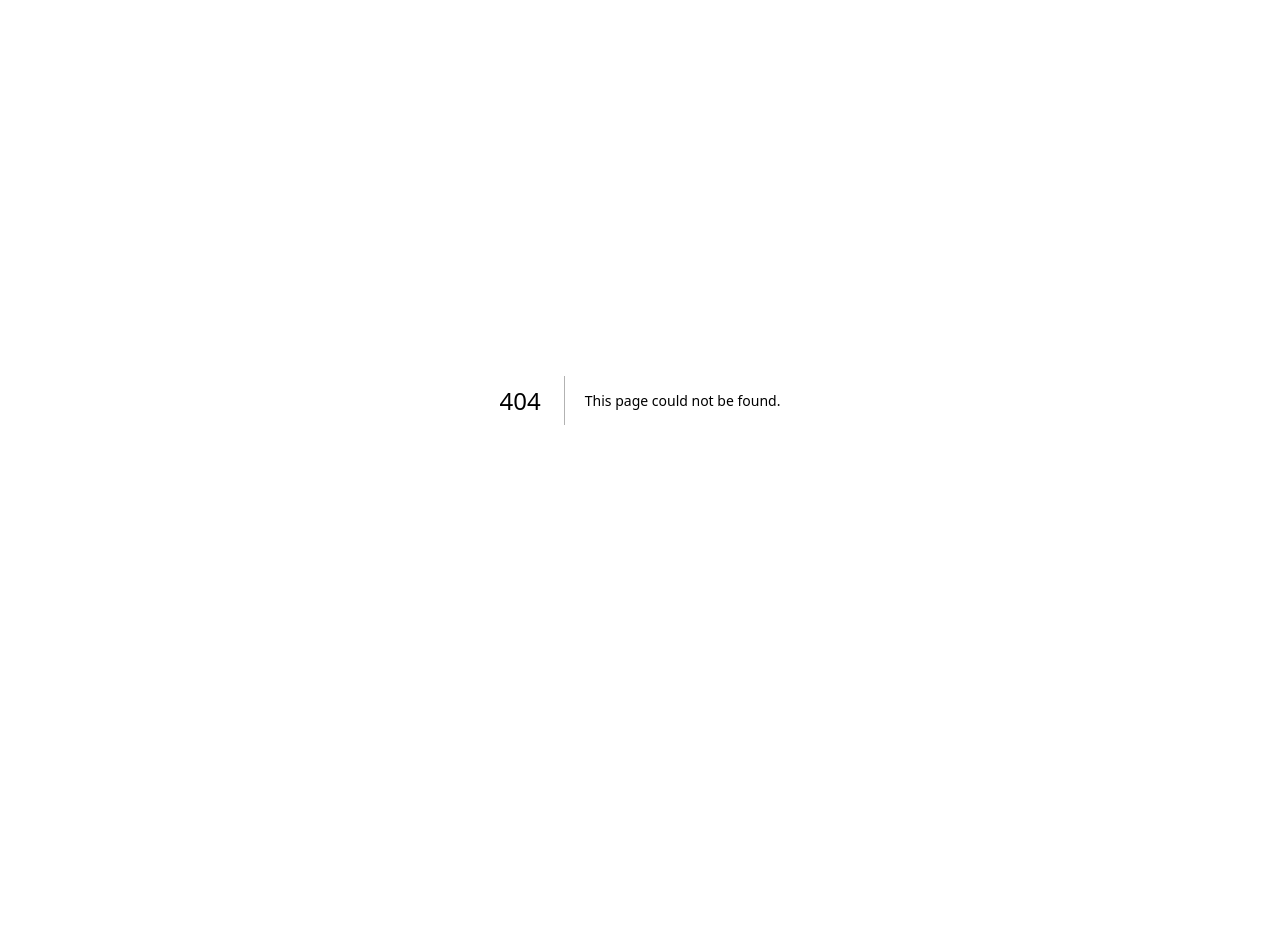
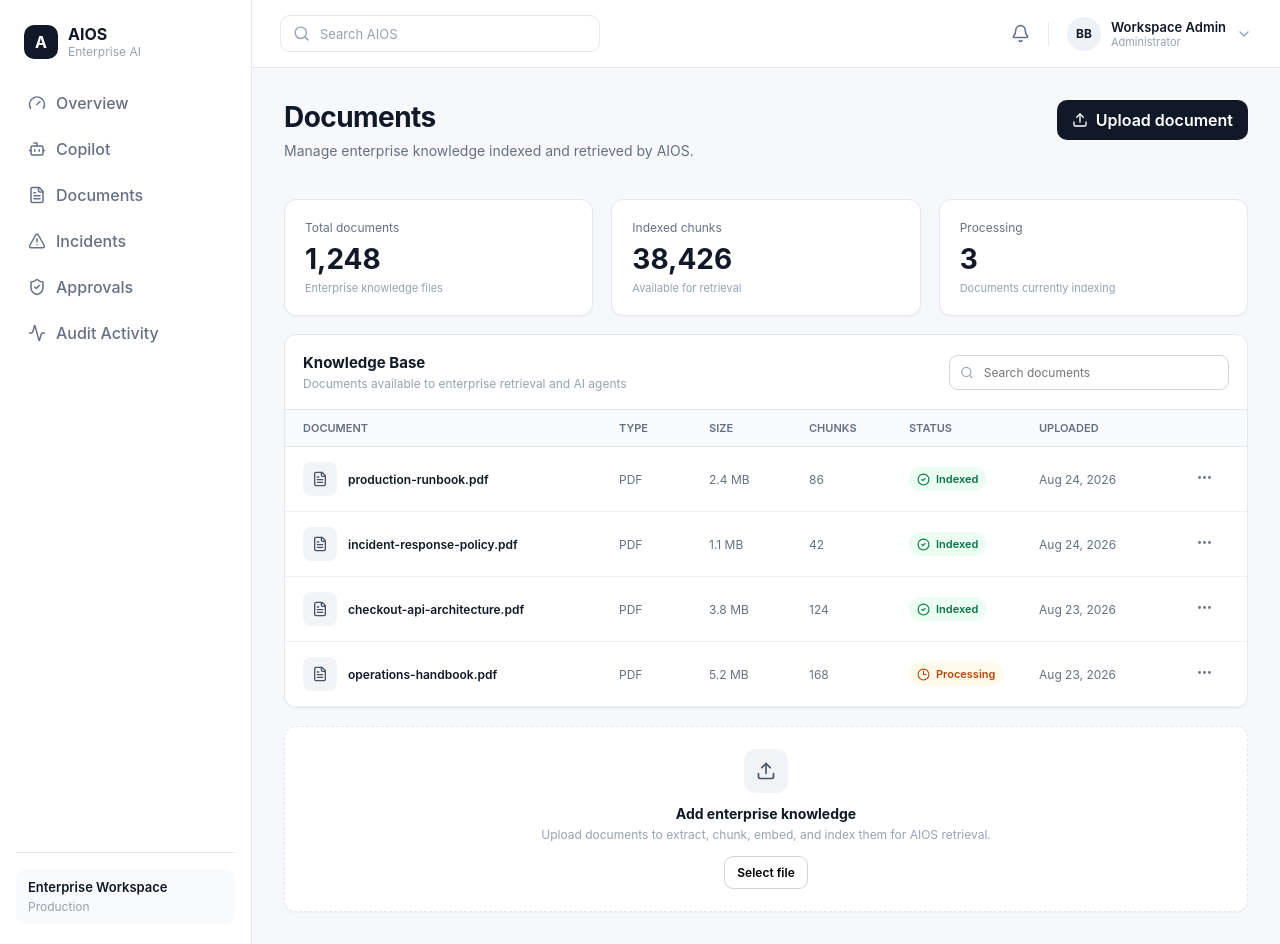
Before and after one commit to BaharathBathula/Enterprise-AI-Operations-Platform-AIOS-, a Next.js app in the folder frontend/: page /documents in a window 1280 px wide. Before the commit this address had no page. Before the commit the page ends 800 px from the top, so only its background shows below. Built offline with nearby package versions, Linux system fonts and the light colour scheme.

Commit message:
Add DocumentsPage component for document management
This file implements a DocumentsPage component that displays a list of documents with their details, including upload status and metrics. It features a user interface for document management, including an upload button and a search input.

```diff
--- /dev/null
+++ b/frontend/src/app/documents/page.tsx
@@ -0,0 +1,457 @@
+import {
+  CheckCircle2,
+  Clock3,
+  FileText,
+  MoreHorizontal,
+  Search,
+  Upload,
+} from "lucide-react";
+
+import { AppShell } from "@/components/app-shell";
+
+const documents = [
+  {
+    name: "production-runbook.pdf",
+    type: "PDF",
+    size: "2.4 MB",
+    chunks: 86,
+    status: "Indexed",
+    uploaded: "Aug 24, 2026",
+  },
+  {
+    name: "incident-response-policy.pdf",
+    type: "PDF",
+    size: "1.1 MB",
+    chunks: 42,
+    status: "Indexed",
+    uploaded: "Aug 24, 2026",
+  },
+  {
+    name: "checkout-api-architecture.pdf",
+    type: "PDF",
+    size: "3.8 MB",
+    chunks: 124,
+    status: "Indexed",
+    uploaded: "Aug 23, 2026",
+  },
+  {
+    name: "operations-handbook.pdf",
+    type: "PDF",
+    size: "5.2 MB",
+    chunks: 168,
+    status: "Processing",
+    uploaded: "Aug 23, 2026",
+  },
+];
+
+export default function DocumentsPage() {
+  return (
+    <AppShell>
+      <div
+        style={{
+          display: "flex",
+          justifyContent: "space-between",
+          alignItems: "flex-start",
+          gap: 20,
+        }}
+      >
+        <div>
+          <h1 className="page-title">
+            Documents
+          </h1>
+
+          <p className="page-subtitle">
+            Manage enterprise knowledge indexed
+            and retrieved by AIOS.
+          </p>
+        </div>
+
+        <button
+          type="button"
+          style={{
+            display: "flex",
+            alignItems: "center",
+            gap: 8,
+            border: "none",
+            borderRadius: 10,
+            background: "#111827",
+            color: "#ffffff",
+            padding: "10px 15px",
+            fontWeight: 600,
+            cursor: "pointer",
+          }}
+        >
+          <Upload size={16} />
+          Upload document
+        </button>
+      </div>
+
+      <section
+        style={{
+          display: "grid",
+          gridTemplateColumns:
+            "repeat(3, minmax(0, 1fr))",
+          gap: 18,
+          marginTop: 26,
+        }}
+      >
+        <MetricCard
+          label="Total documents"
+          value="1,248"
+          detail="Enterprise knowledge files"
+        />
+
+        <MetricCard
+          label="Indexed chunks"
+          value="38,426"
+          detail="Available for retrieval"
+        />
+
+        <MetricCard
+          label="Processing"
+          value="3"
+          detail="Documents currently indexing"
+        />
+      </section>
+
+      <section
+        className="card"
+        style={{
+          marginTop: 18,
+          overflow: "hidden",
+        }}
+      >
+        <div
+          style={{
+            padding: 18,
+            borderBottom: "1px solid #e4e7ec",
+            display: "flex",
+            justifyContent: "space-between",
+            alignItems: "center",
+            gap: 20,
+          }}
+        >
+          <div>
+            <div
+              style={{
+                fontSize: 15,
+                fontWeight: 700,
+              }}
+            >
+              Knowledge Base
+            </div>
+
+            <div
+              style={{
+                marginTop: 4,
+                fontSize: 12,
+                color: "#98a2b3",
+              }}
+            >
+              Documents available to enterprise
+              retrieval and AI agents
+            </div>
+          </div>
+
+          <div
+            style={{
+              width: 280,
+              display: "flex",
+              alignItems: "center",
+              gap: 8,
+              border: "1px solid #d0d5dd",
+              borderRadius: 9,
+              padding: "8px 10px",
+              color: "#98a2b3",
+            }}
+          >
+            <Search size={15} />
+
+            <input
+              type="text"
+              placeholder="Search documents"
+              style={{
+                width: "100%",
+                border: "none",
+                outline: "none",
+                fontSize: 12,
+                background: "transparent",
+              }}
+            />
+          </div>
+        </div>
+
+        <div
+          style={{
+            display: "grid",
+            gridTemplateColumns:
+              "minmax(260px, 2fr) 90px 100px 100px 130px 140px 50px",
+            padding: "11px 18px",
+            background: "#f9fafb",
+            borderBottom: "1px solid #e4e7ec",
+            color: "#667085",
+            fontSize: 11,
+            fontWeight: 600,
+          }}
+        >
+          <div>DOCUMENT</div>
+          <div>TYPE</div>
+          <div>SIZE</div>
+          <div>CHUNKS</div>
+          <div>STATUS</div>
+          <div>UPLOADED</div>
+          <div />
+        </div>
+
+        {documents.map((document) => (
+          <div
+            key={document.name}
+            style={{
+              display: "grid",
+              gridTemplateColumns:
+                "minmax(260px, 2fr) 90px 100px 100px 130px 140px 50px",
+              padding: "15px 18px",
+              borderBottom:
+                "1px solid #f0f1f3",
+              alignItems: "center",
+              fontSize: 12,
+            }}
+          >
+            <div
+              style={{
+                display: "flex",
+                alignItems: "center",
+                gap: 11,
+              }}
+            >
+              <div
+                style={{
+                  width: 34,
+                  height: 34,
+                  borderRadius: 8,
+                  background: "#f1f3f7",
+                  display: "grid",
+                  placeItems: "center",
+                }}
+              >
+                <FileText
+                  size={16}
+                  color="#475467"
+                />
+              </div>
+
+              <div
+                style={{
+                  fontWeight: 600,
+                }}
+              >
+                {document.name}
+              </div>
+            </div>
+
+            <div
+              style={{
+                color: "#667085",
+              }}
+            >
+              {document.type}
+            </div>
+
+            <div
+              style={{
+                color: "#667085",
+              }}
+            >
+              {document.size}
+            </div>
+
+            <div
+              style={{
+                color: "#667085",
+              }}
+            >
+              {document.chunks}
+            </div>
+
+            <StatusBadge
+              status={document.status}
+            />
+
+            <div
+              style={{
+                color: "#667085",
+              }}
+            >
+              {document.uploaded}
+            </div>
+
+            <button
+              type="button"
+              aria-label={`Actions for ${document.name}`}
+              style={{
+                border: "none",
+                background: "transparent",
+                cursor: "pointer",
+                color: "#667085",
+              }}
+            >
+              <MoreHorizontal size={17} />
+            </button>
+          </div>
+        ))}
+      </section>
+
+      <section
+        className="card"
+        style={{
+          marginTop: 18,
+          padding: 22,
+          borderStyle: "dashed",
+          textAlign: "center",
+        }}
+      >
+        <div
+          style={{
+            width: 44,
+            height: 44,
+            margin: "0 auto",
+            borderRadius: 12,
+            background: "#f1f3f7",
+            display: "grid",
+            placeItems: "center",
+          }}
+        >
+          <Upload
+            size={20}
+            color="#475467"
+          />
+        </div>
+
+        <div
+          style={{
+            marginTop: 12,
+            fontSize: 14,
+            fontWeight: 700,
+          }}
+        >
+          Add enterprise knowledge
+        </div>
+
+        <div
+          style={{
+            marginTop: 5,
+            color: "#98a2b3",
+            fontSize: 12,
+          }}
+        >
+          Upload documents to extract,
+          chunk, embed, and index them for
+          AIOS retrieval.
+        </div>
+
+        <button
+          type="button"
+          style={{
+            marginTop: 14,
+            border: "1px solid #d0d5dd",
+            borderRadius: 9,
+            background: "#ffffff",
+            padding: "8px 12px",
+            fontSize: 12,
+            fontWeight: 600,
+            cursor: "pointer",
+          }}
+        >
+          Select file
+        </button>
+      </section>
+    </AppShell>
+  );
+}
+
+
+function MetricCard({
+  label,
+  value,
+  detail,
+}: {
+  label: string;
+  value: string;
+  detail: string;
+}) {
+  return (
+    <article
+      className="card"
+      style={{
+        padding: 20,
+      }}
+    >
+      <div
+        style={{
+          color: "#667085",
+          fontSize: 12,
+        }}
+      >
+        {label}
+      </div>
+
+      <div
+        style={{
+          marginTop: 7,
+          fontSize: 28,
+          fontWeight: 700,
+        }}
+      >
+        {value}
+      </div>
+
+      <div
+        style={{
+          marginTop: 5,
+          color: "#98a2b3",
+          fontSize: 11,
+        }}
+      >
+        {detail}
+      </div>
+    </article>
+  );
+}
+
+
+function StatusBadge({
+  status,
+}: {
+  status: string;
+}) {
+  const indexed = status === "Indexed";
+
+  return (
+    <div
+      style={{
+        display: "flex",
+        alignItems: "center",
+        gap: 6,
+        width: "fit-content",
+        padding: "5px 8px",
+        borderRadius: 999,
+        background: indexed
+          ? "#ecfdf3"
+          : "#fffaeb",
+        color: indexed
+          ? "#067647"
+          : "#b54708",
+        fontSize: 11,
+        fontWeight: 600,
+      }}
+    >
+      {indexed ? (
+        <CheckCircle2 size={13} />
+      ) : (
+        <Clock3 size={13} />
+      )}
+
+      {status}
+    </div>
+  );
+}
```
